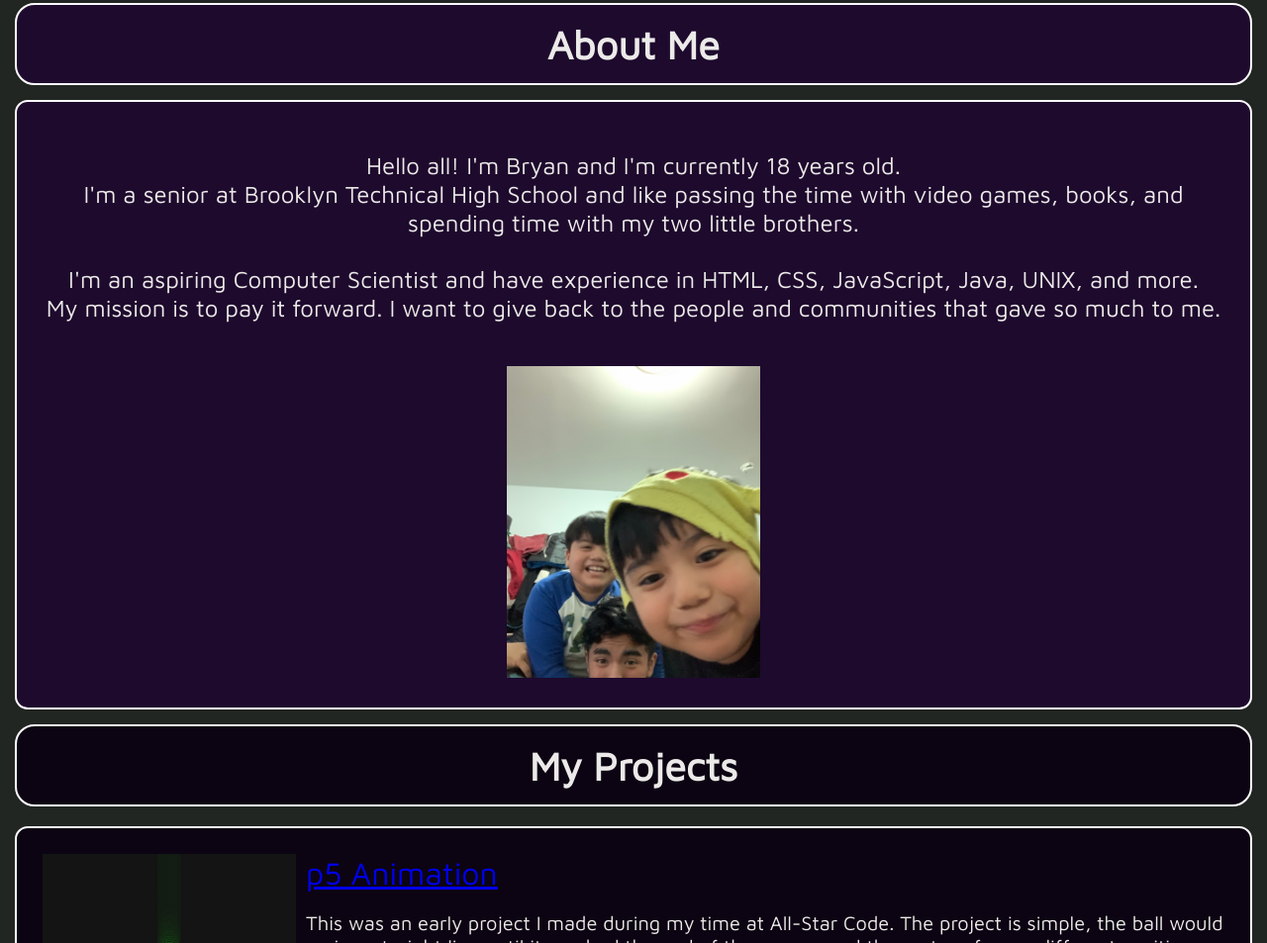
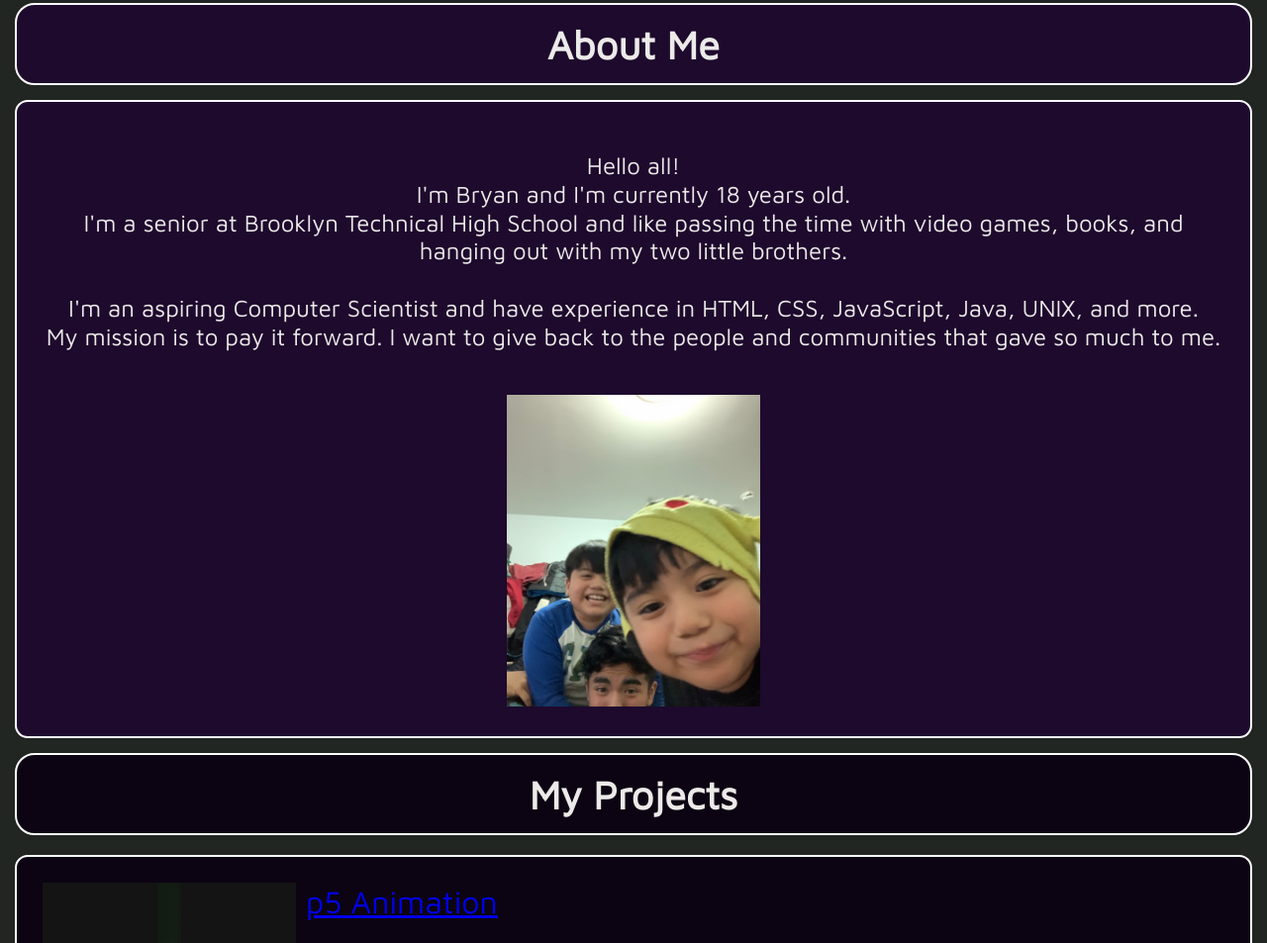
Before and after one commit to bryanRiv214/bryanRiv214.github.io, a plain HTML site: page index.html in a window 1280 px wide. Shown: the part 812-1765 px from the top of the page at 99% size. Drawn offline with Linux system fonts and the light colour scheme.

```diff
--- a/index.html
+++ b/index.html
@@ -23,7 +23,7 @@
             <article class="aboutMe_container">
                 <div class="text">
                     <p class="aboutMe_info">
-                        Hello all! I'm Bryan and I'm currently 18 years old. <br>I'm a senior at Brooklyn Technical High School and like passing the time with video games, books, and spending time with my two little brothers.
+                        Hello all! <br>I'm Bryan and I'm currently 18 years old. <br>I'm a senior at Brooklyn Technical High School and like passing the time with video games, books, and hanging out with my two little brothers.
                         <br><br>I'm an aspiring Computer Scientist and have experience in HTML, CSS, JavaScript, Java, UNIX, and more.
                     <br> My mission is to pay it forward. I want to give back to the people and communities that gave so much to me.
                     </p>
```
